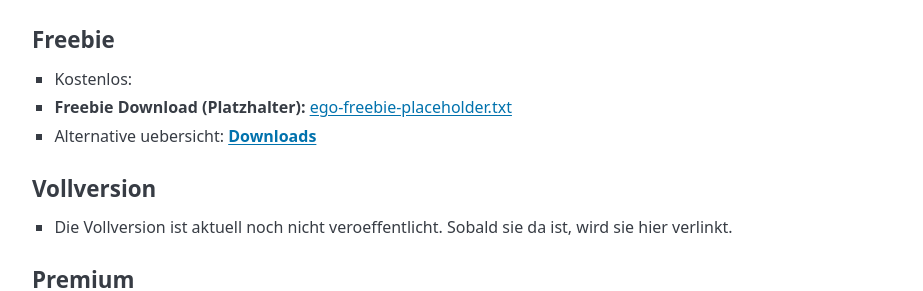
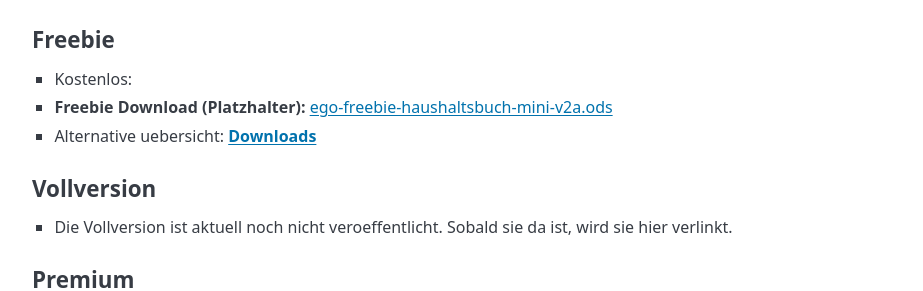
Before and after one commit to gluecklich-tools/einfach-geld-ordnen, a Jekyll site: the page built from seiten/download-hub-index.md, in a window 1280 px wide. Shown: the part 210-501 px from the top of the page, without its empty margins (178-1101 px from the left). Built offline with Jekyll 4.4.1, drawn with Linux system fonts in a browser that asks for light colours.

Commit message:
Klaus-Run: automated gates + push 2026-02-06 18:07

```diff
--- a/seiten/download-hub-index.md
+++ b/seiten/download-hub-index.md
@@ -11,7 +11,7 @@ Hier findest du alle Download-Hubs (Themen-Downloads) im Projekt "Einfach Geld o
 ## Freebie
 
 - Kostenlos:
-- **Freebie Download (Platzhalter):** [ego-freebie-placeholder.txt]({{site.baseurl}}/downloads/ego-freebie-placeholder.txt)
+- **Freebie Download (Platzhalter):** [ego-freebie-haushaltsbuch-mini-v2a.ods]({{site.baseurl}}/downloads/ego-freebie-haushaltsbuch-mini-v2a.ods)
 - Alternative uebersicht: **[Downloads]({{site.baseurl}}/seiten/downloads.html)**
 
 ## Vollversion
```
Also changed, not shown: seiten/downloads.md (+1 -1 lines).
